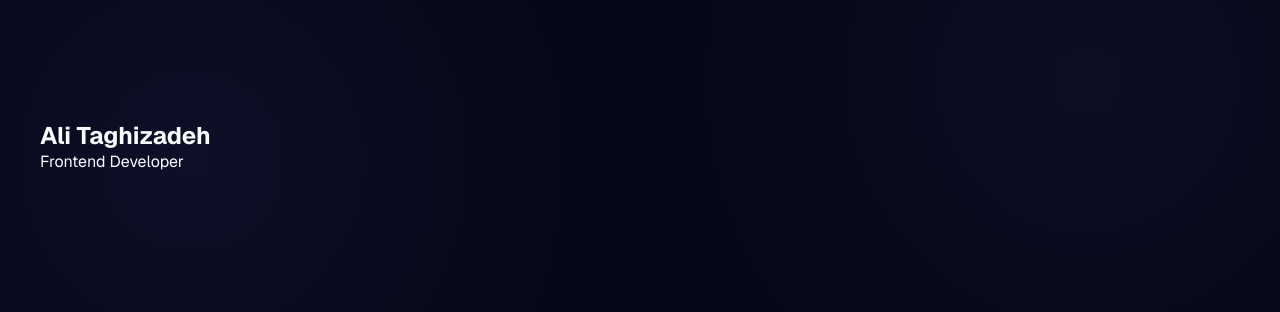
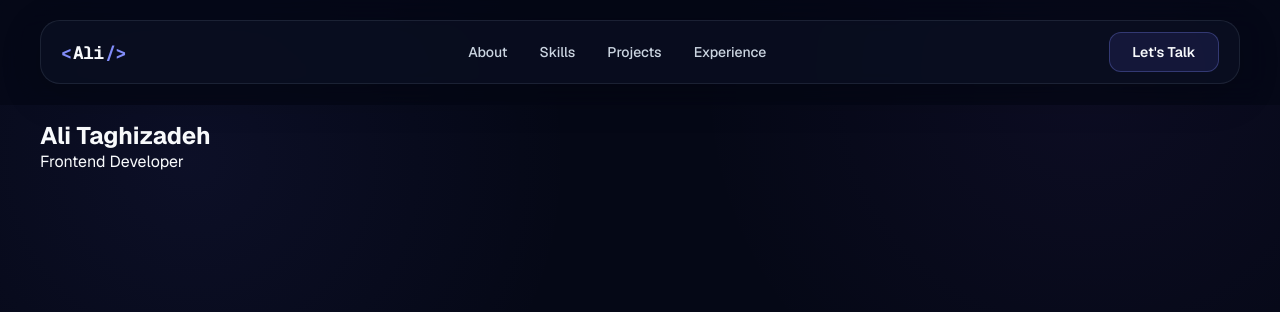
Before and after one commit to ali-tz-2004/ali-portfolio, a Next.js app: page / in a window 1280 px wide. Shown: the top 312 px of the page. Built offline with nearby package versions, Linux system fonts and the light colour scheme.

Commit message:
feat: add portfolio navbar

```diff
--- a/app/page.tsx
+++ b/app/page.tsx
@@ -1,5 +1,10 @@
+import Navbar from "@/components/layout/navbar/Navbar";
+
 export default function Home() {
   return (
+    <>
+      <Navbar />
+
       <main>
         <section className="section">
           <div className="container">
@@ -8,5 +13,6 @@ export default function Home() {
           </div>
         </section>
       </main>
+    </>
   );
 }
--- /dev/null
+++ b/components/layout/navbar/Navbar.module.scss
@@ -0,0 +1,129 @@
+.navbar {
+  position: fixed;
+  top: 0;
+  left: 0;
+  z-index: 100;
+
+  width: 100%;
+  padding: 20px 0;
+
+  background: rgba(5, 8, 22, 0.7);
+  border-bottom: 1px solid transparent;
+
+  backdrop-filter: blur(16px);
+  -webkit-backdrop-filter: blur(16px);
+}
+
+.container {
+  width: min(100% - 40px, var(--container-width));
+  height: 64px;
+
+  margin-inline: auto;
+  padding: 0 20px;
+
+  display: flex;
+  align-items: center;
+  justify-content: space-between;
+
+  border: 1px solid var(--border);
+  border-radius: var(--radius-lg);
+
+  background: rgba(11, 17, 36, 0.65);
+  box-shadow: 0 10px 40px rgba(0, 0, 0, 0.2);
+}
+
+.logo {
+  display: inline-flex;
+  align-items: center;
+  gap: 2px;
+
+  font-family: var(--font-geist-mono), monospace;
+  font-size: 18px;
+  font-weight: 700;
+  letter-spacing: -0.04em;
+
+  transition: var(--transition-normal);
+
+  span {
+    color: var(--primary-light);
+  }
+
+  &:hover {
+    text-shadow: 0 0 20px var(--glow-primary);
+  }
+}
+
+.nav {
+  display: flex;
+  align-items: center;
+  gap: 32px;
+}
+
+.navLink {
+  position: relative;
+
+  color: var(--text-secondary);
+  font-size: 14px;
+  font-weight: 500;
+
+  transition:
+    color var(--transition-normal),
+    text-shadow var(--transition-normal);
+
+  &::after {
+    content: "";
+
+    position: absolute;
+    left: 0;
+    bottom: -8px;
+
+    width: 0;
+    height: 1px;
+
+    background: var(--primary-light);
+    box-shadow: 0 0 10px var(--glow-primary);
+
+    transition: width var(--transition-normal);
+  }
+
+  &:hover {
+    color: var(--foreground);
+    text-shadow: 0 0 16px var(--glow-primary);
+
+    &::after {
+      width: 100%;
+    }
+  }
+}
+
+.contactButton {
+  display: inline-flex;
+  align-items: center;
+  justify-content: center;
+
+  min-width: 110px;
+  height: 40px;
+  padding: 0 18px;
+
+  border: 1px solid rgba(129, 140, 248, 0.3);
+  border-radius: var(--radius-md);
+
+  background: rgba(99, 102, 241, 0.12);
+
+  color: var(--foreground);
+  font-size: 14px;
+  font-weight: 600;
+
+  transition:
+    background var(--transition-normal),
+    border-color var(--transition-normal),
+    box-shadow var(--transition-normal),
+    transform var(--transition-normal);
+
+  &:hover {
+    border-color: var(--border-hover);
+    background: rgba(99, 102, 241, 0.2);
+    box-shadow: 0 0 24px var(--glow-primary);
+    transform: translateY(-1px);
+  }
+}
--- /dev/null
+++ b/components/layout/navbar/Navbar.tsx
@@ -0,0 +1,36 @@
+import Link from "next/link";
+
+import styles from "./Navbar.module.scss";
+
+const navItems = [
+  { label: "About", href: "#about" },
+  { label: "Skills", href: "#skills" },
+  { label: "Projects", href: "#projects" },
+  { label: "Experience", href: "#experience" },
+];
+
+export default function Navbar() {
+  return (
+    <header className={styles.navbar}>
+      <div className={styles.container}>
+        <Link href="/" className={styles.logo}>
+          <span>&lt;</span>
+          Ali
+          <span>/&gt;</span>
+        </Link>
+
+        <nav className={styles.nav}>
+          {navItems.map((item) => (
+            <Link key={item.href} href={item.href} className={styles.navLink}>
+              {item.label}
+            </Link>
+          ))}
+        </nav>
+
+        <Link href="#contact" className={styles.contactButton}>
+          Let&apos;s Talk
+        </Link>
+      </div>
+    </header>
+  );
+}
```
Lines whose indentation alone changed are shown as unchanged.
